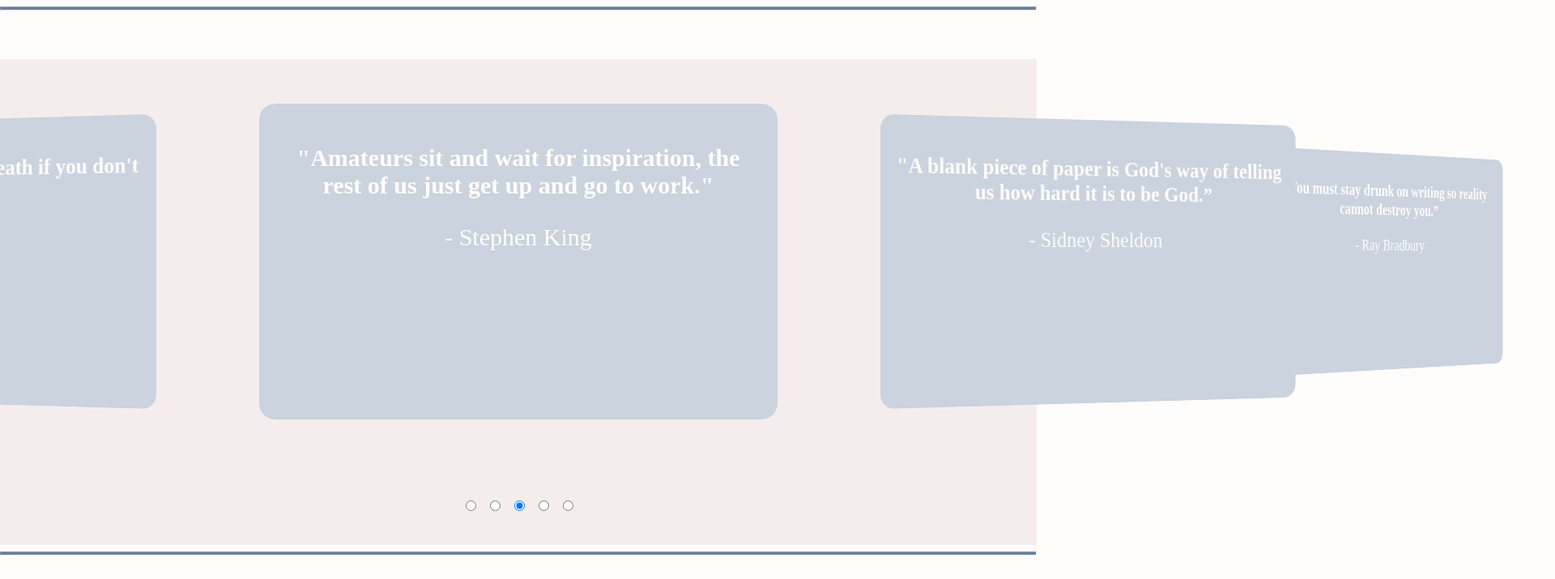
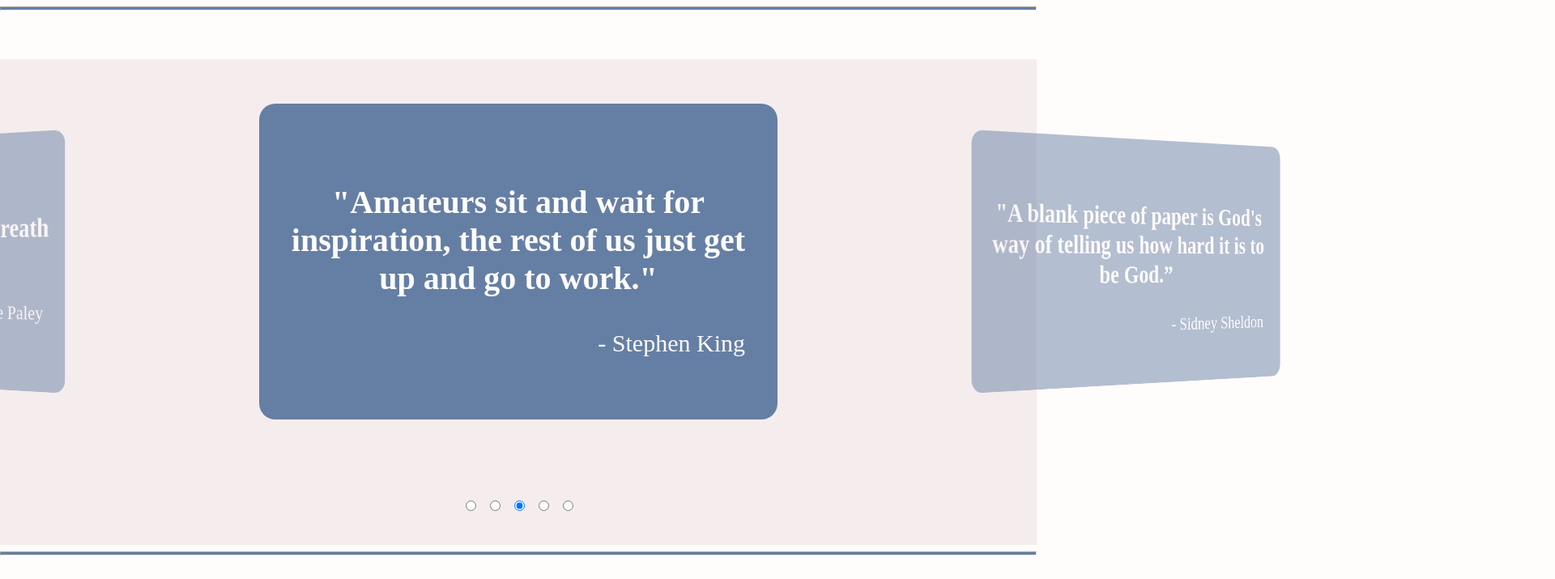
Before and after one commit to Sol-Lee18/Digi-2025, a plain HTML site: page index.html in a window 1280 px wide. Shown: the part 760-1475 px from the top of the page at 81% size, 1920 px wide, since content can reach past the window. Drawn offline with nearby package versions, Linux system fonts and the light colour scheme.

Commit message:
Homepage change 5 (carousel)

```diff
--- a/style.css
+++ b/style.css
@@ -119,6 +119,8 @@ border-bottom: 3px solid #29426B
     height: 3px;
   }
 
+
+  /* quotes carousel */
   #quotes {
     height: 600px;
     width: 100%;
@@ -147,8 +149,9 @@ border-bottom: 3px solid #29426B
   }
 
   .carouselItem {
-    background-color: #CAD3DE;
+    background-color: #657FA4;
     text-align: center;
+    align-content: center;
     padding: 20px;
     border-radius: 20px;
     position: absolute;
@@ -157,8 +160,9 @@ border-bottom: 3px solid #29426B
     --r: calc(var(--position) - var(--offset));
     --abs: max(calc(var(--r) * -1), var(--r));
     transition: all 0.25s linear;
-    transform: rotateY(calc(-5deg * var(--r)))
-    translateX(calc(-800px * var(--r)));
+    transform: rotateY(calc(-10deg * var(--r)))
+    translateX(calc(-1000px * var(--r)));
+    opacity: calc(-1 * var(--abs) + 1.5);
     z-index: calc((var(--position) - var(--abs)));
   }
 
@@ -221,16 +225,18 @@ border-bottom: 3px solid #29426B
 
    .quoteWriting {
     color: #FFFCFC;
-    font-size: 30px;
+    font-size: 40px;
 
   }
 
   .author {
     color: #FFFCFC;
     font-size: 30px;
+    text-align: right;
+    margin: 20px;
   }
 
-
+/* Main body of the homepage - has goals, streak and introduction */
   .homepageBody {
     display: grid;
     margin: 40px;
```
Also changed, not shown: script.js (line endings or trailing spaces).
